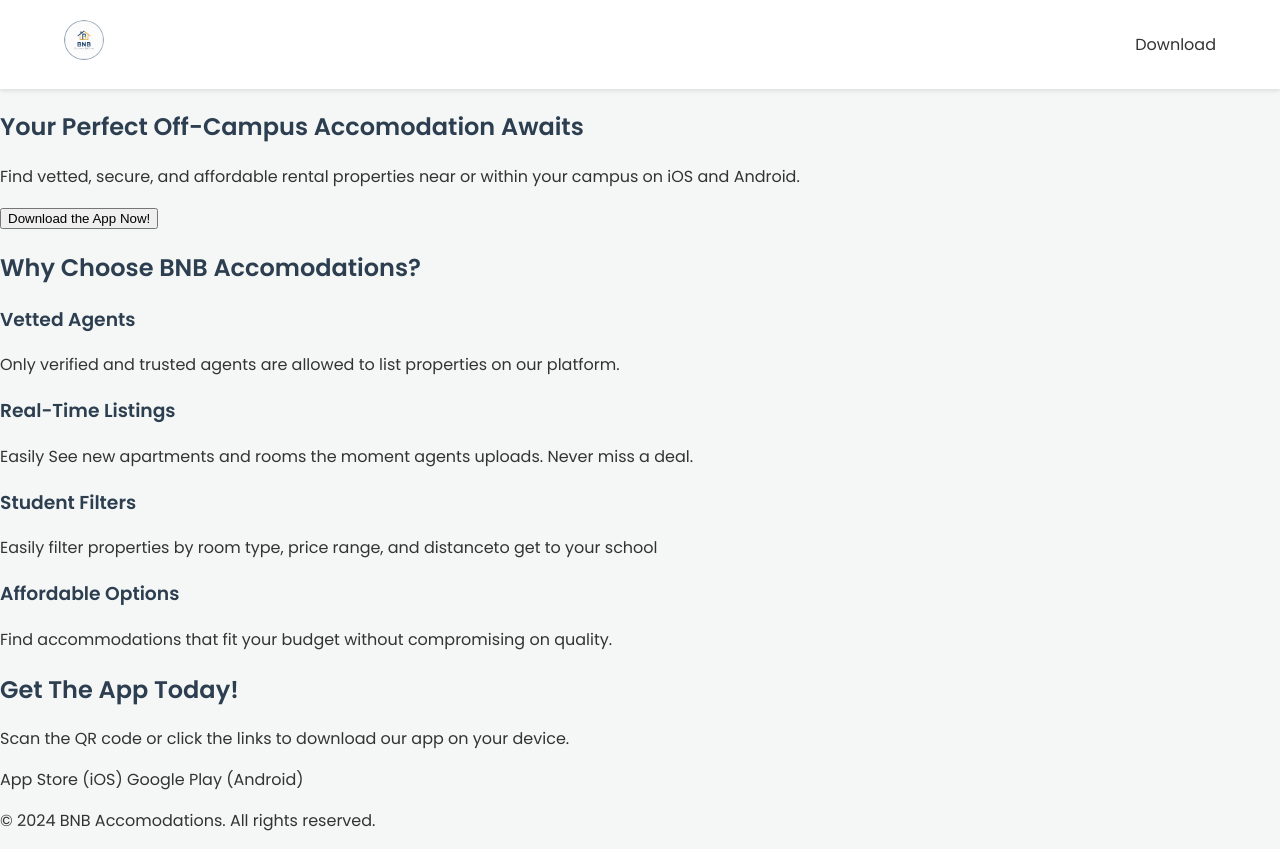
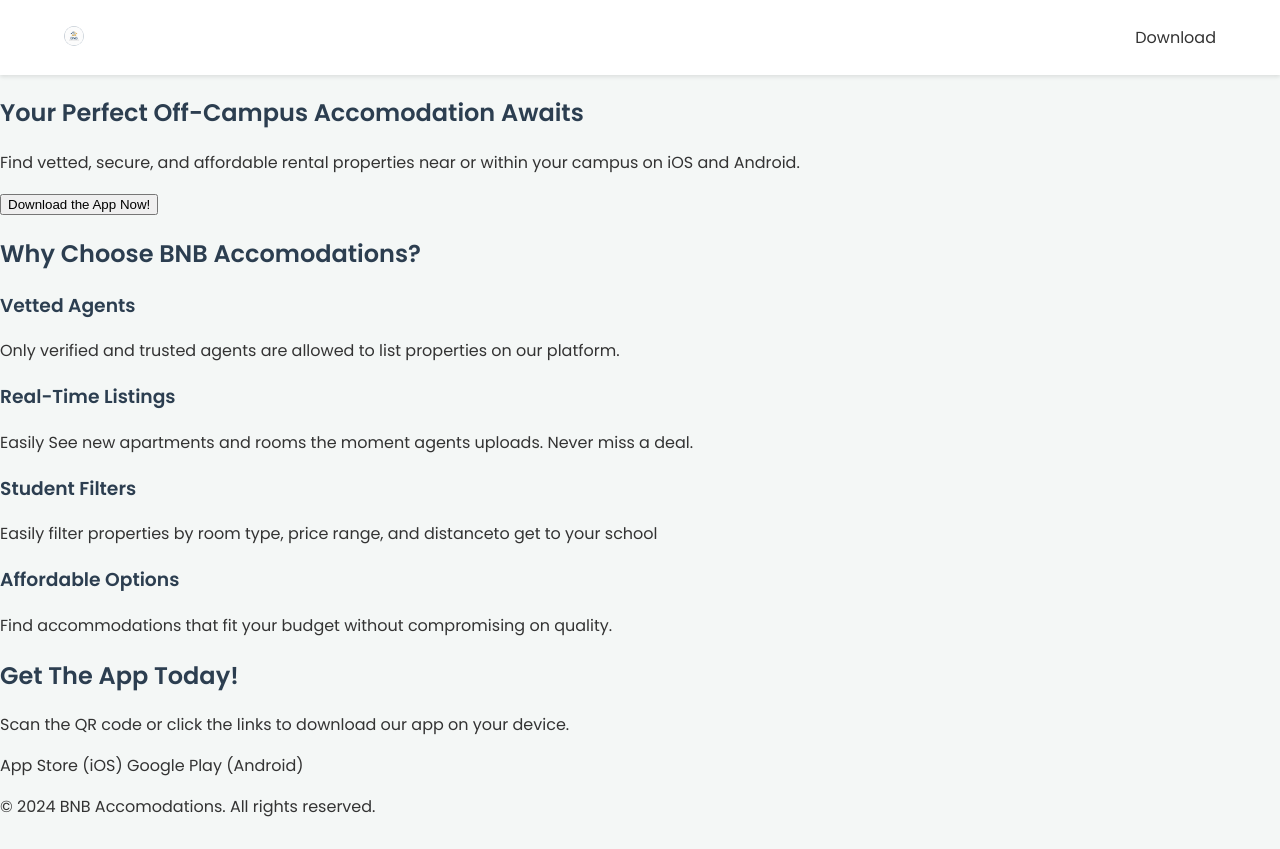
Before and after one commit to Block-devops1/bnb-site, a plain HTML site: page index.html in a window 1280 px wide. Drawn offline with Linux system fonts and the light colour scheme; a script that the page names is missing.

Commit message:
committed

```diff
--- a/index.html
+++ b/index.html
@@ -24,7 +24,7 @@
             <div class="hero-content">
                 <h1>Your Perfect Off-Campus Accomodation Awaits</h1>
                 <p>Find vetted, secure, and affordable rental properties near or within your campus on iOS and Android.</p>
-                <button id="downloadBtn" class="cta-button">Download the App Now!</button>
+                <button id="download-btn" class="cta-button">Download the App Now!</button>
             </div>
         </section>
 
--- a/style.css
+++ b/style.css
@@ -33,8 +33,8 @@
 
 .logo-img, .header-logo {
     /*Set a specific, reasonable size for the logo in the navbar*/
-    height: 40px;
-    width: 40px;
+    height: 20px;
+    width: 20px;
     border-radius: 50%;
     object-fit: cover;
     margin-right: 10px;
```
